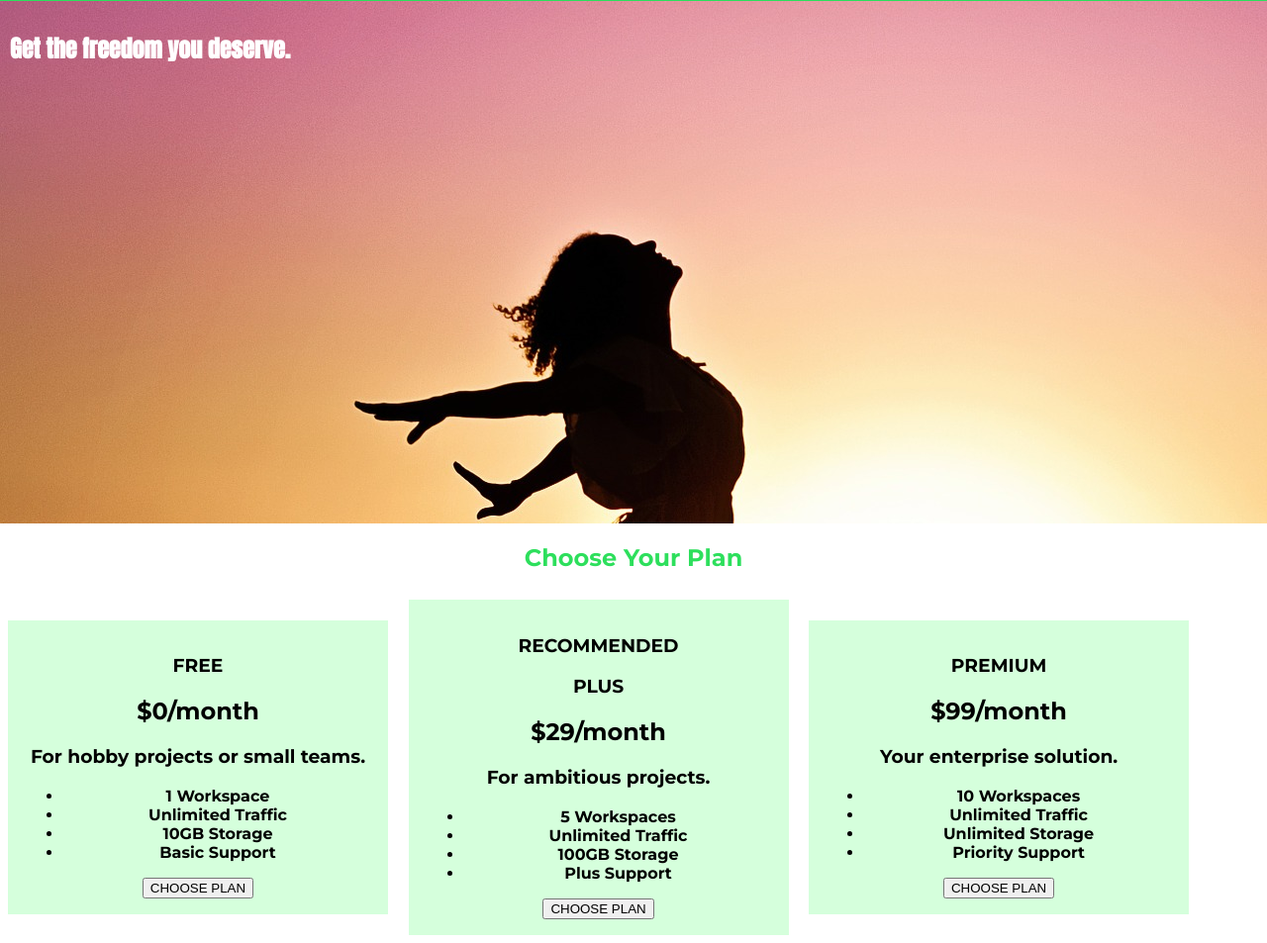
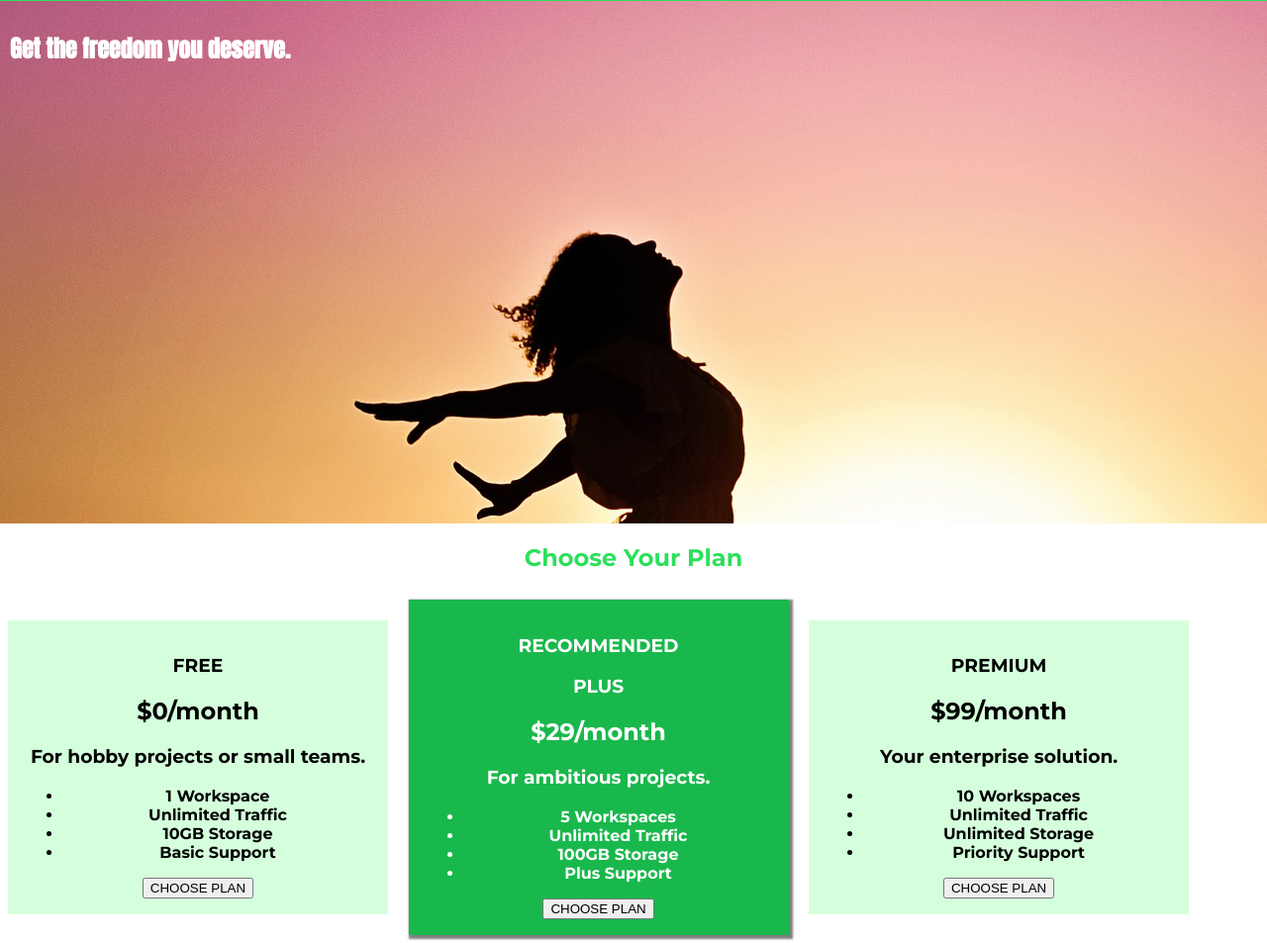
Before and after one commit to sdelane2/css-playground, a plain HTML site: page index.html in a window 1280 px wide. Shown: the part 42-995 px from the top of the page at 99% size. Drawn offline with Linux system fonts and the light colour scheme.

Commit message:
styled recommended plan with shadow

```diff
--- a/index.html
+++ b/index.html
@@ -54,8 +54,8 @@
                         <button>CHOOSE PLAN</button>
                     </div>
                 </article>
-                <article class="plan">
-                    <h1>RECOMMENDED</h1>
+                <article class=" plan plan--highlighted">
+                    <h1 class="plan__annotation">RECOMMENDED</h1>
                     <h1>PLUS</h1>
                     <h2>$29/month</h2>
                     <h3>For ambitious projects.</h3>
--- a/styles.css
+++ b/styles.css
@@ -97,3 +97,9 @@ body {
     width: 30%;
     vertical-align: middle;
 }
+
+.plan--highlighted {
+    background-color: #19b84c;
+    color: white;
+    box-shadow: 2px 2px 2px 2px rgba(0, 0, 0, .5);
+}
```
